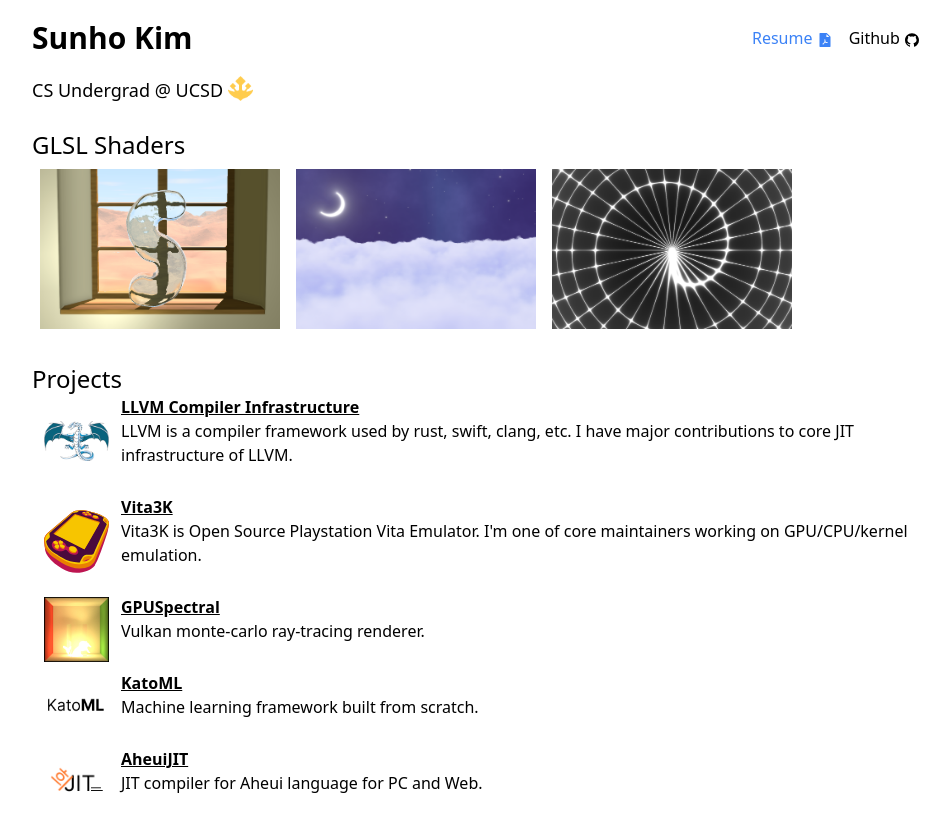
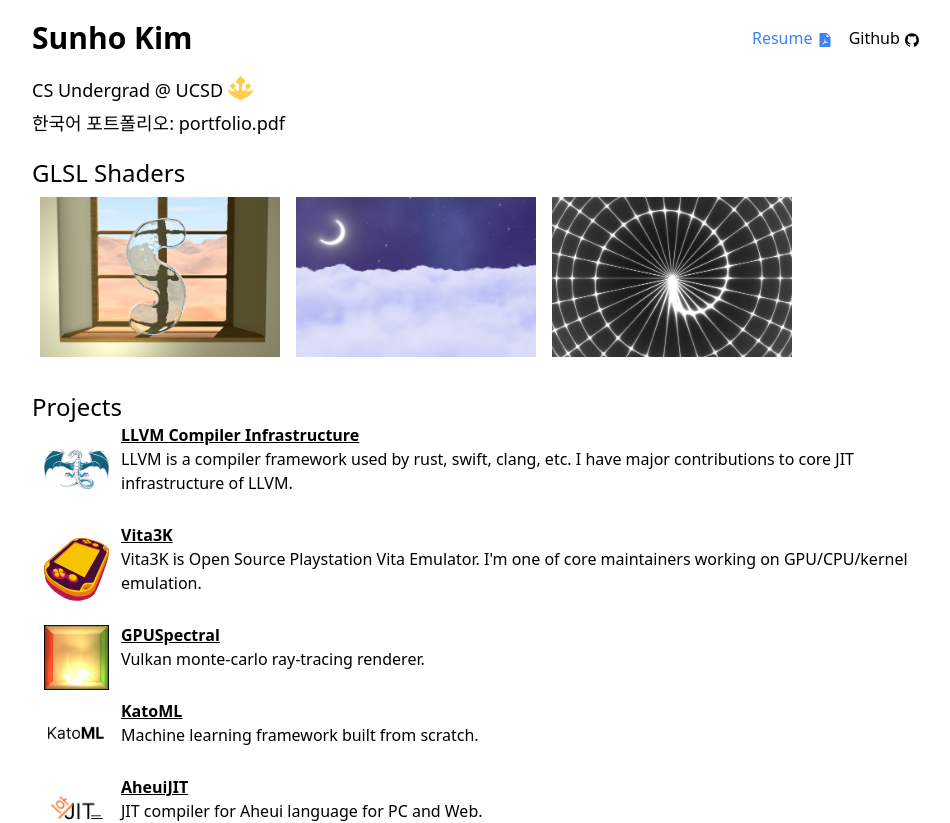
Before and after one commit to sunho/sunho.github.io, a Next.js app: page / in a window 1280 px wide. Shown: the top 823 px of the page, without its empty margins (160-1110 px from the left). Built offline with nearby package versions, Linux system fonts and the light colour scheme.

Commit message:
Update index.tsx

```diff
--- a/pages/index.tsx
+++ b/pages/index.tsx
@@ -74,6 +74,9 @@
     <>
       <div className="text-lg font-medium">
       CS Undergrad @ UCSD <Image  alt="" width={25} height={25} src="/trident.png" className="inline-block mb-2"/>
+      </div>
+      <div className="text-lg font-medium">
+         한국어 포트폴리오: <a href="https://sunho.io/FullStack_portfolio.pdf">portfolio.pdf</a>
       </div>
       <div className="mt-3 sm:mt-5 text-2xl">
         GLSL Shaders
```
